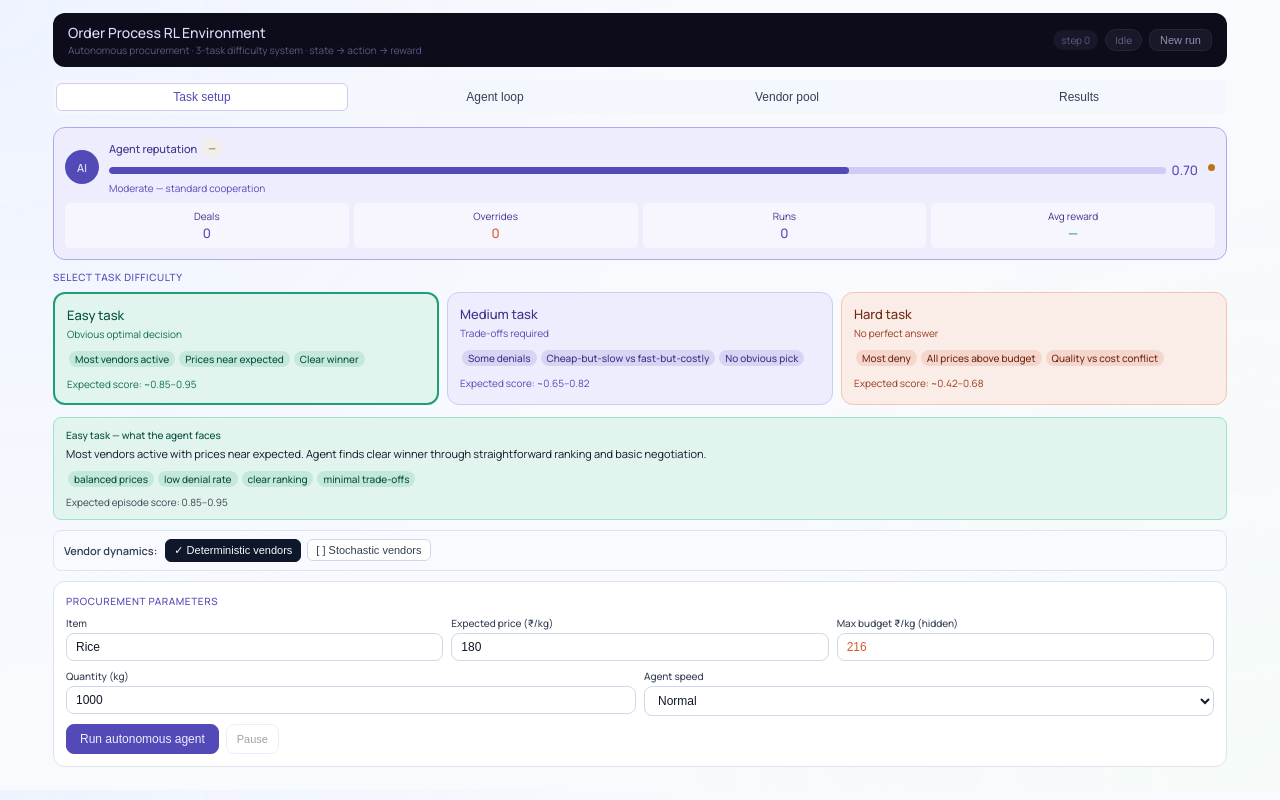
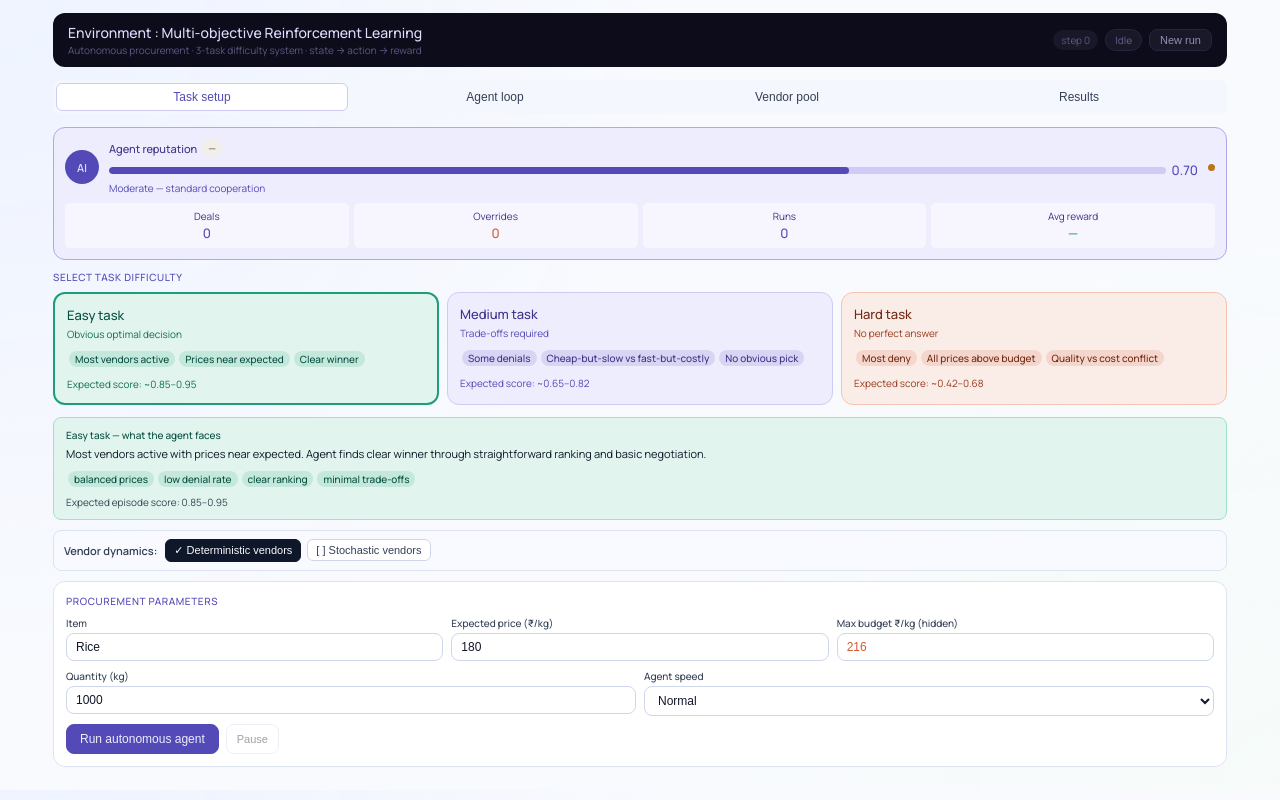
Before and after one commit to vidhangoel111/vendor-negotiator-env, a plain HTML site: page ui/index.html in a window 1280 px wide. Drawn offline with Linux system fonts and the light colour scheme.

Commit message:
Update ui/index.html line 15

```diff
--- a/ui/index.html
+++ b/ui/index.html
@@ -12,7 +12,7 @@
   <body>
 <div class="app">
 <div class="topbar">
-  <div><div class="tt">Order Process RL Environment</div><div class="ts">Autonomous procurement · 3-task difficulty system · state → action → reward</div></div>
+  <div><div class="tt">Environment : Multi-objective Reinforcement Learning</div><div class="ts">Autonomous procurement · 3-task difficulty system · state → action → reward</div></div>
   <div class="tr">
     <span class="sb" id="sbadge">step 0</span>
     <span class="ep" id="epill">Idle</span>
```
